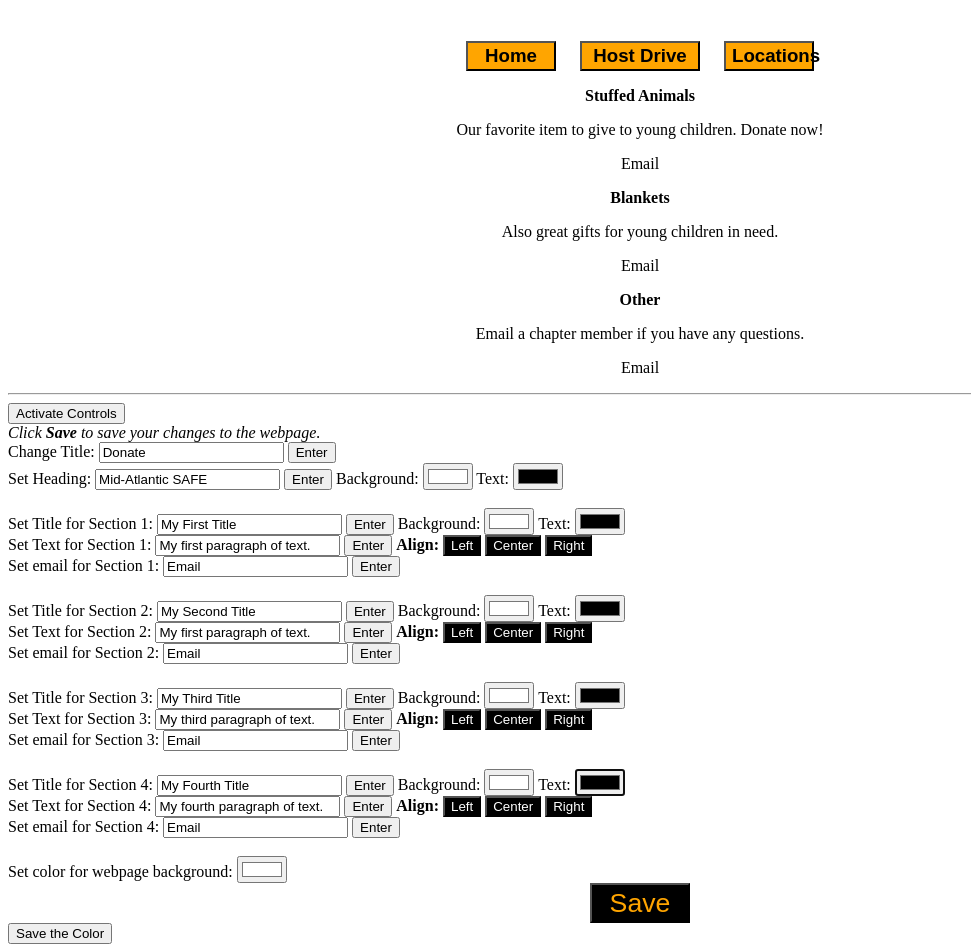
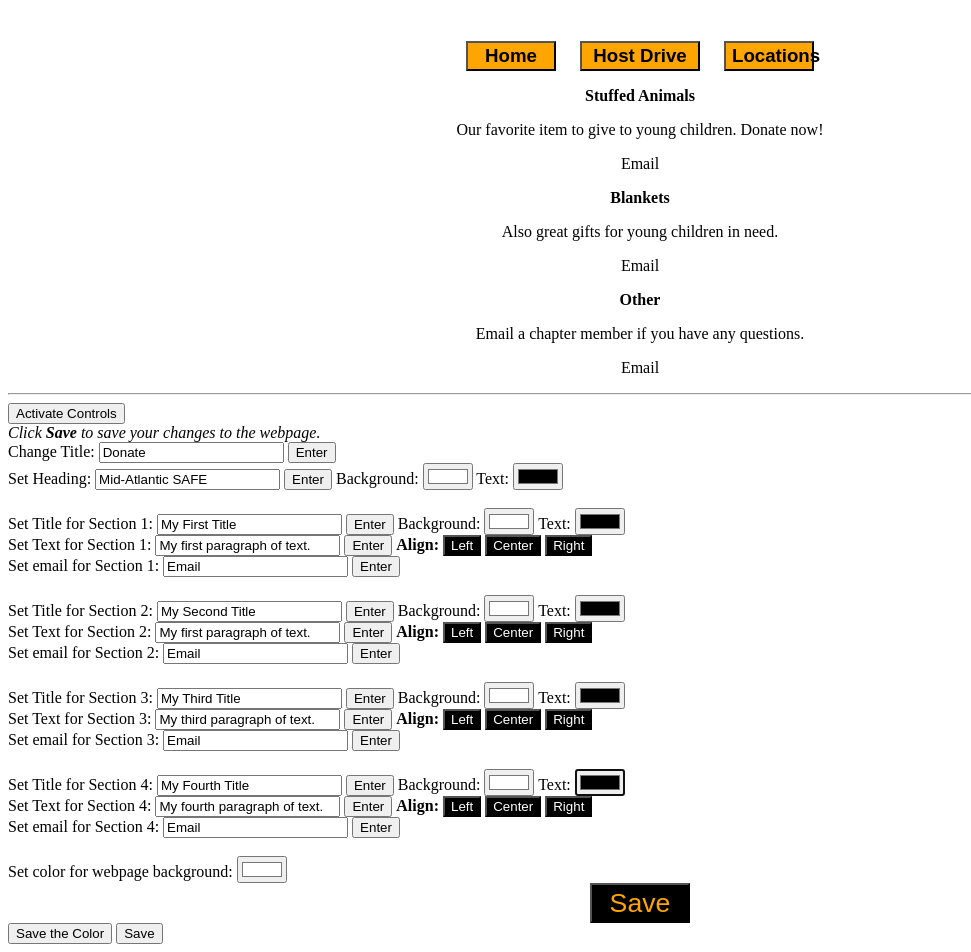
Before and after one commit to D4Q2/TestLocalStorage, a plain HTML site: page index.html in a window 1280 px wide. Shown: the part 124-1076 px from the top of the page, without its empty margins (0-971 px from the left). Drawn offline with Linux system fonts and the light colour scheme.

Commit message:
Update index.html

```diff
--- a/index.html
+++ b/index.html
@@ -346,6 +346,8 @@ Set email for Section 4: <input type="text" value="Email" id="linkBox4">
  </div>
 
 <button onclick="greet()">Save the Color</button>
+
+<button onclick="greet()">Save</button>
 </div>
 
 
```
